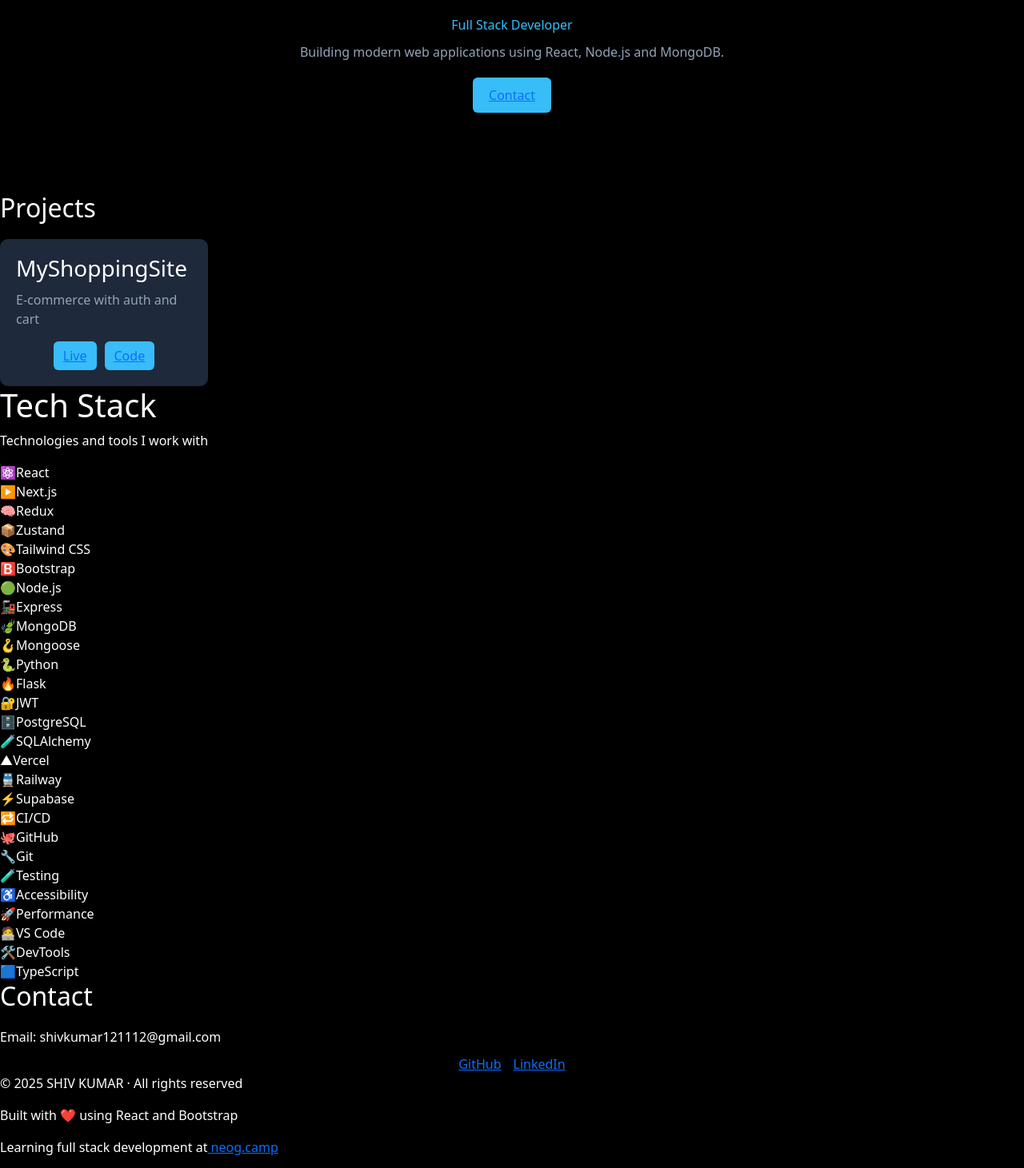
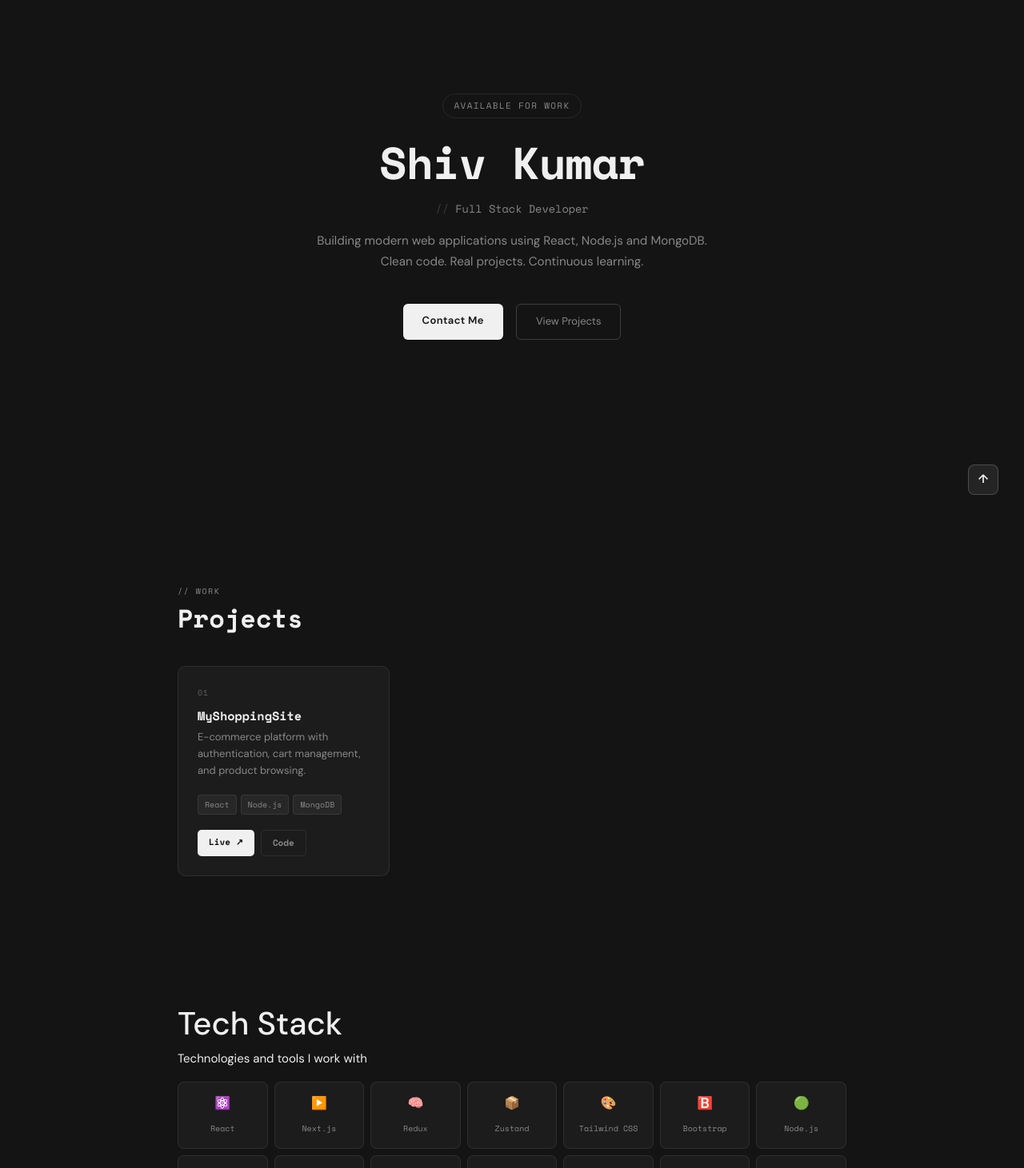
Before and after one commit to shiv-11013/my-portfolio, a React (Vite) app: page / in a window 1280 px wide. Shown: the part 149-1610 px from the top of the page at 80% size. Built offline with nearby package versions, Linux system fonts and the light colour scheme.

Commit message:
feat: redesign portfolio UI with dark gray minimal theme

```diff
--- a/index.html
+++ b/index.html
@@ -11,15 +11,19 @@
       href="https://cdn.jsdelivr.net/npm/bootstrap@5.3.2/dist/css/bootstrap.min.css"
       rel="stylesheet"
     />
+
+    <!-- Google Fonts -->
+    <link rel="preconnect" href="https://fonts.googleapis.com" />
+    <link rel="preconnect" href="https://fonts.gstatic.com" crossorigin />
+    <link
+      href="https://fonts.googleapis.com/css2?family=Space+Mono:wght@400;700&family=DM+Sans:wght@300;400;500;600&display=swap"
+      rel="stylesheet"
+    />
   </head>
 
   <body>
     <div id="root"></div>
-
-    <!-- Bootstrap JS (for navbar toggle) -->
     <script src="https://cdn.jsdelivr.net/npm/bootstrap@5.3.2/dist/js/bootstrap.bundle.min.js"></script>
-
-    <!-- React entry -->
     <script type="module" src="/src/main.jsx"></script>
   </body>
 </html>
--- a/src/pages/MainPortfolio.jsx
+++ b/src/pages/MainPortfolio.jsx
@@ -1,16 +1,20 @@
 function MainPortfolio() {
   return (
     <section className="hero" id="front-portfolio">
+      <span className="hero-tag">Available for work</span>
       <h1 className="hero-title">Shiv Kumar</h1>
-
       <p className="hero-role">Full Stack Developer</p>
-
       <p className="hero-desc">
-        Building modern web applications using React, Node.js and MongoDB.
+        Building modern web applications using React, Node.js and MongoDB. Clean
+        code. Real projects. Continuous learning.
       </p>
-
       <div className="hero-buttons">
-        <a href="#contact" className="btn-main">Contact</a>
+        <a href="#contact" className="btn-main">
+          Contact Me
+        </a>
+        <a href="#projects" className="btn-ghost">
+          View Projects
+        </a>
       </div>
     </section>
   );
--- a/src/pages/ProjectsPortfolio.jsx
+++ b/src/pages/ProjectsPortfolio.jsx
@@ -1,10 +1,10 @@
-// structure same, styling CSS se control
-
 function ProjectsPortfolio() {
   const projects = [
     {
+      num: "01",
       title: "MyShoppingSite",
-      desc: "E-commerce with auth and cart",
+      desc: "E-commerce platform with authentication, cart management, and product browsing.",
+      tags: ["React", "Node.js", "MongoDB"],
       live: "#",
       github: "#",
     },
@@ -12,20 +12,26 @@ function ProjectsPortfolio() {
 
   return (
     <section className="projects" id="projects">
+      <p className="section-label">// work</p>
       <h1 className="section-title">Projects</h1>
 
       <div className="card-container">
         {projects.map((p, i) => (
           <div className="project-card" key={i}>
-
+            <p className="card-num">{p.num}</p>
             <h3 className="card-title">{p.title}</h3>
             <p className="card-desc">{p.desc}</p>
-
+            <div className="card-tags">
+              {p.tags.map((t, j) => (
+                <span className="tag" key={j}>
+                  {t}
+                </span>
+              ))}
+            </div>
             <div className="card-buttons">
-              <a href={p.live}>Live</a>
+              <a href={p.live}>Live ↗</a>
               <a href={p.github}>Code</a>
             </div>
-
           </div>
         ))}
       </div>
--- a/src/styles.css
+++ b/src/styles.css
@@ -1,87 +1,415 @@
-/* HERO SECTION */
+/* ── GLOBAL ── */
+:root {
+  --bg:       #141414;
+  --bg2:      #1c1c1c;
+  --bg3:      #242424;
+  --accent:   #e2e2e2;
+  --accent2:  #a0a0a0;
+  --text:     #f0f0f0;
+  --muted:    #888888;
+  --border:   rgba(255, 255, 255, 0.08);
+  --border-h: rgba(255, 255, 255, 0.18);
+}
 
+* { box-sizing: border-box; margin: 0; padding: 0; }
+html { scroll-behavior: smooth; }
+
+body {
+  background: var(--bg);
+  color: var(--text);
+  font-family: 'DM Sans', sans-serif;
+  font-size: 15px;
+  line-height: 1.7;
+}
+
+/* ── NAVBAR ── */
+.navbar {
+  position: fixed;
+  top: 0; left: 0; right: 0;
+  z-index: 100;
+  background: rgba(20, 20, 20, 0.92);
+  backdrop-filter: blur(12px);
+  border-bottom: 1px solid var(--border);
+  padding: 0 2rem;
+  height: 60px;
+  display: flex;
+  align-items: center;
+  justify-content: space-between;
+}
+
+.navbar-brand {
+  font-family: 'Space Mono', monospace;
+  font-size: 13px;
+  color: var(--text) !important;
+  letter-spacing: 0.05em;
+}
+
+.nav-link {
+  color: var(--muted) !important;
+  font-size: 12px !important;
+  font-weight: 500;
+  letter-spacing: 0.08em;
+  text-transform: uppercase;
+  cursor: pointer;
+  transition: color 0.2s;
+}
+
+.nav-link:hover { color: var(--text) !important; }
+
+/* ── HERO ── */
 .hero {
-  padding: 100px 20px;
+  min-height: 100vh;
+  display: flex;
+  flex-direction: column;
+  align-items: center;
+  justify-content: center;
+  text-align: center;
+  padding: 100px 2rem 60px;
+}
+
+.hero-tag {
+  font-family: 'Space Mono', monospace;
+  font-size: 11px;
+  letter-spacing: 0.12em;
+  text-transform: uppercase;
+  color: var(--muted);
+  border: 1px solid var(--border);
+  border-radius: 100px;
+  padding: 5px 14px;
+  margin-bottom: 1.5rem;
+  display: inline-block;
+}
+
+.hero-title {
+  font-family: 'Space Mono', monospace;
+  font-size: clamp(2rem, 6vw, 3.5rem);
+  font-weight: 700;
+  line-height: 1.1;
+  margin-bottom: 1rem;
+  color: var(--text);
+  letter-spacing: -0.02em;
+}
+
+.hero-role {
+  font-family: 'Space Mono', monospace;
+  font-size: 0.85rem;
+  color: var(--muted);
+  margin-bottom: 1rem;
+}
+
+.hero-role::before { content: '// '; color: var(--border-h); }
+
+.hero-desc {
+  max-width: 520px;
+  color: var(--muted);
+  font-size: 0.95rem;
+  margin: 0 auto 2.5rem;
+}
+
+.hero-buttons {
+  display: flex;
+  gap: 1rem;
+  justify-content: center;
+  flex-wrap: wrap;
+  margin-top: 0;
+}
+
+/* ── BUTTONS ── */
+.btn-main {
+  background: var(--text);
+  color: #141414;
+  padding: 10px 24px;
+  border-radius: 6px;
+  font-weight: 600;
+  font-size: 13px;
+  text-decoration: none;
+  display: inline-block;
+  transition: all 0.2s;
+  letter-spacing: 0.03em;
+}
+
+.btn-main:hover { background: #ffffff; transform: translateY(-1px); color: #141414; }
+
+.btn-ghost {
+  border: 1px solid var(--border-h);
+  color: var(--muted);
+  padding: 10px 24px;
+  border-radius: 6px;
+  font-size: 13px;
+  text-decoration: none;
+  display: inline-block;
+  transition: all 0.2s;
+}
+
+.btn-ghost:hover { border-color: var(--accent); color: var(--text); }
+
+/* ── SECTION ── */
+.section-label {
+  font-family: 'Space Mono', monospace;
+  font-size: 10px;
+  letter-spacing: 0.15em;
+  text-transform: uppercase;
+  color: var(--muted);
+  margin-bottom: 0.4rem;
+}
+
+.section-title {
+  font-family: 'Space Mono', monospace;
+  font-size: 2rem;
+  font-weight: 700;
+  margin-bottom: 2.5rem;
+  color: var(--text);
+}
+
+/* ── PROJECTS ── */
+.projects {
+  padding: 80px 2rem;
+  max-width: 900px;
+  margin: 0 auto;
+}
+
+.card-container {
+  display: grid;
+  grid-template-columns: repeat(auto-fill, minmax(260px, 1fr));
+  gap: 1.25rem;
+}
+
+.project-card {
+  background: var(--bg2);
+  border: 1px solid var(--border);
+  border-radius: 10px;
+  padding: 1.5rem;
+  transition: all 0.22s;
+  position: relative;
+  overflow: hidden;
+}
+
+.project-card::before {
+  content: '';
+  position: absolute;
+  top: 0; left: 0; right: 0;
+  height: 1px;
+  background: var(--border-h);
+  opacity: 0;
+  transition: opacity 0.25s;
+}
+
+.project-card:hover {
+  transform: translateY(-3px);
+  border-color: var(--border-h);
+  background: var(--bg3);
+}
+
+.project-card:hover::before { opacity: 1; }
+
+.card-num {
+  font-family: 'Space Mono', monospace;
+  font-size: 10px;
+  color: var(--muted);
+  opacity: 0.6;
+  margin-bottom: 0.7rem;
+  letter-spacing: 0.1em;
+}
+
+.card-title {
+  font-family: 'Space Mono', monospace;
+  font-size: 0.95rem;
+  font-weight: 700;
+  margin-bottom: 0.5rem;
+  color: var(--text);
+}
+
+.card-desc {
+  color: var(--muted);
+  font-size: 13px;
+  margin-bottom: 1.2rem;
+  line-height: 1.6;
+}
+
+.card-tags {
+  display: flex;
+  flex-wrap: wrap;
+  gap: 5px;
+  margin-bottom: 1.2rem;
+}
+
+.tag {
+  font-size: 10px;
+  font-family: 'Space Mono', monospace;
+  padding: 3px 8px;
+  border-radius: 4px;
+  background: rgba(255, 255, 255, 0.05);
+  color: var(--muted);
+  border: 1px solid var(--border);
+}
+
+.card-buttons {
+  display: flex;
+  gap: 8px;
+  justify-content: flex-start;
+  margin-top: 0;
+}
+
+.card-buttons a {
+  font-size: 11px;
+  font-weight: 600;
+  padding: 6px 14px;
+  border-radius: 5px;
+  text-decoration: none;
+  transition: all 0.2s;
+  background: none;
+  font-family: 'Space Mono', monospace;
+}
+
+.card-buttons a:first-child {
+  background: var(--text);
+  color: #141414;
+}
+
+.card-buttons a:first-child:hover { background: #ffffff; }
+
+.card-buttons a:last-child {
+  border: 1px solid var(--border);
+  color: var(--muted);
+}
+
+.card-buttons a:last-child:hover { border-color: var(--border-h); color: var(--text); }
+
+/* ── TECH STACK ── */
+.projects-portfolio {
+  padding: 80px 2rem;
+  max-width: 900px;
+  margin: 0 auto;
+}
+
+.tech-grid {
+  display: grid;
+  grid-template-columns: repeat(auto-fill, minmax(100px, 1fr));
+  gap: 8px;
+}
+
+.tech-item {
+  background: var(--bg2);
+  border: 1px solid var(--border);
+  border-radius: 8px;
+  padding: 12px 8px;
+  text-align: center;
+  transition: all 0.2s;
+  cursor: default;
+}
+
+.tech-item:hover {
+  border-color: var(--border-h);
+  background: var(--bg3);
+  transform: translateY(-2px);
+}
+
+.tech-icon { font-size: 16px; display: block; margin-bottom: 5px; }
+
+.tech-name {
+  font-size: 10px;
+  font-family: 'Space Mono', monospace;
+  color: var(--muted);
+}
+
+/* ── CONTACT ── */
+.contact {
+  padding: 80px 2rem;
+  max-width: 900px;
+  margin: 0 auto;
   text-align: center;
 }
 
-.hero-title {
-  font-size: 3rem;
-  font-weight: bold;
-}
-
-.hero-role {
-  color: #38bdf8;
-  margin: 10px 0;
-}
-
-.hero-desc {
-  max-width: 600px;
-  margin: auto;
-  color: #94a3b8;
-}
-
-.hero-buttons {
-  margin-top: 20px;
-}
-
-/* SECTION TITLE */
-.section-title {
-  font-size: 2rem;
-  margin-bottom: 20px;
-}
-
-/* CARD */
-.project-card {
-  background: #1e293b;
-  padding: 20px;
-  width: 260px;
-  border-radius: 10px;
-  transition: 0.3s;
-}
-
-.project-card:hover {
-  transform: translateY(-6px);
-  box-shadow: 0 10px 25px rgba(0,0,0,0.6);
-}
-
-.card-title {
-  margin-bottom: 10px;
-}
-
-.card-desc {
-  color: #94a3b8;
-}
-
-/* BUTTONS */
-.card-buttons {
-  margin-top: 15px;
-  display: flex;
-  gap: 10px;
-  justify-content: center;
-}
-
-.card-buttons a {
-  background: #38bdf8;
-  padding: 6px 12px;
-  border-radius: 6px;
-}
-
-/* reusable button */
-
-.btn-main {
-  background: #38bdf8;
-  padding: 10px 20px;
-  border-radius: 6px;
-  display: inline-block;
+.contact-wrap {
+  background: var(--bg2);
+  border: 1px solid var(--border);
+  border-radius: 14px;
+  padding: 3rem;
 }
 
 .contact-text {
-  margin-bottom: 10px;
+  font-family: 'Space Mono', monospace;
+  font-size: 0.85rem;
+  color: var(--muted);
+  margin-bottom: 2rem;
 }
+
+.contact-text a {
+  color: var(--text);
+  text-decoration: none;
+  border-bottom: 1px solid var(--border);
+}
+
+.contact-text a:hover { border-color: var(--border-h); }
 
 .contact-links {
   display: flex;
-  gap: 15px;
+  gap: 1rem;
   justify-content: center;
+  flex-wrap: wrap;
 }
+
+.contact-links a {
+  display: inline-flex;
+  align-items: center;
+  gap: 6px;
+  padding: 10px 20px;
+  border: 1px solid var(--border);
+  border-radius: 8px;
+  color: var(--muted);
+  text-decoration: none;
+  font-size: 12px;
+  font-weight: 500;
+  font-family: 'Space Mono', monospace;
+  transition: all 0.2s;
+}
+
+.contact-links a:hover {
+  border-color: var(--border-h);
+  color: var(--text);
+  background: var(--bg3);
+}
+
+/* ── FOOTER ── */
+.site-footer {
+  border-top: 1px solid var(--border);
+  padding: 2rem;
+  text-align: center;
+}
+
+.footer-main {
+  font-family: 'Space Mono', monospace;
+  font-size: 11px;
+  color: var(--muted);
+}
+
+.footer-sub {
+  font-size: 12px;
+  color: var(--muted);
+  opacity: 0.45;
+  margin-top: 4px;
+}
+
+.footer-sub a { color: var(--muted); text-decoration: none; border-bottom: 1px solid var(--border); }
+
+/* ── SCROLL TO TOP ── */
+.button-to-top {
+  position: fixed;
+  bottom: 2rem; right: 2rem;
+  width: 38px; height: 38px;
+  background: var(--bg3);
+  color: var(--text);
+  border: 1px solid var(--border-h);
+  border-radius: 8px;
+  font-size: 15px;
+  cursor: pointer;
+  font-weight: 700;
+  transition: all 0.2s;
+  z-index: 99;
+}
+
+.button-to-top:hover {
+  background: var(--text);
+  color: #141414;
+  transform: translateY(-2px);
+}
```
